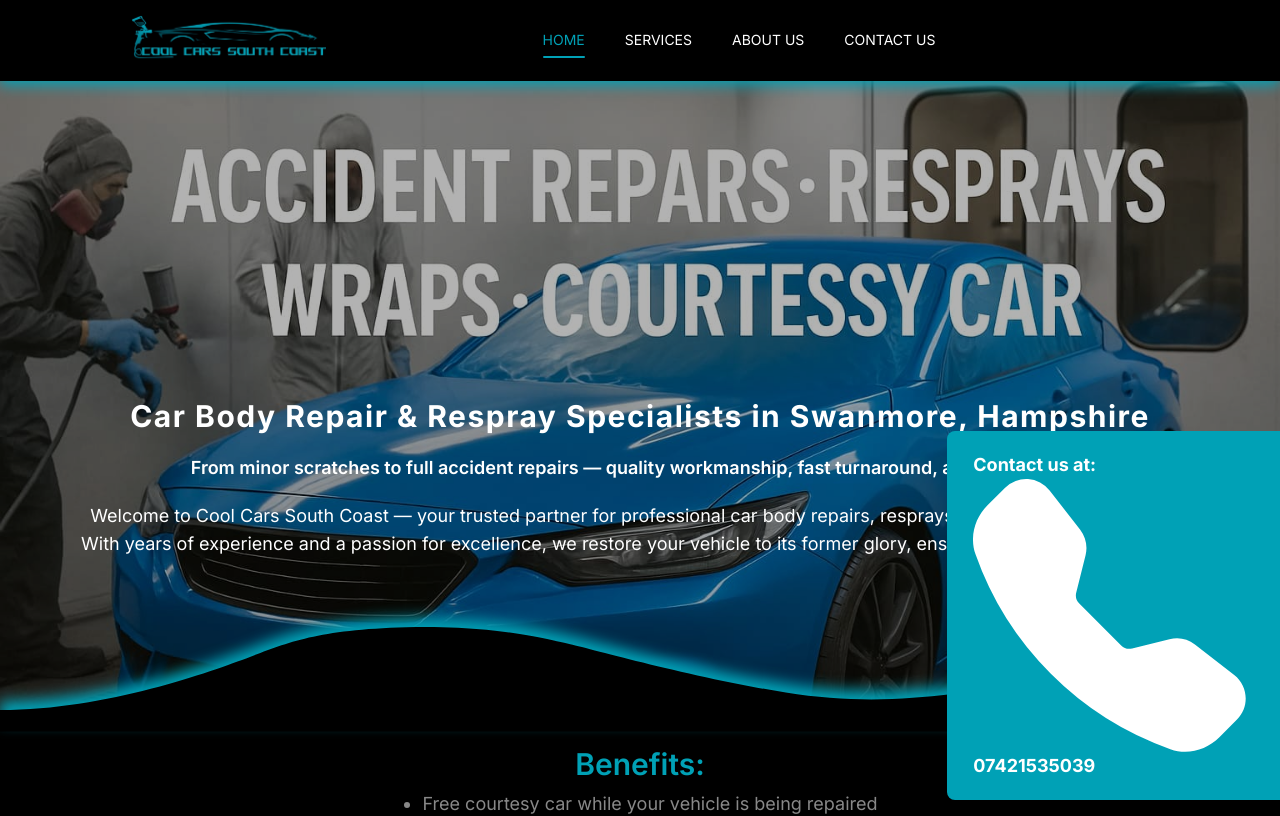
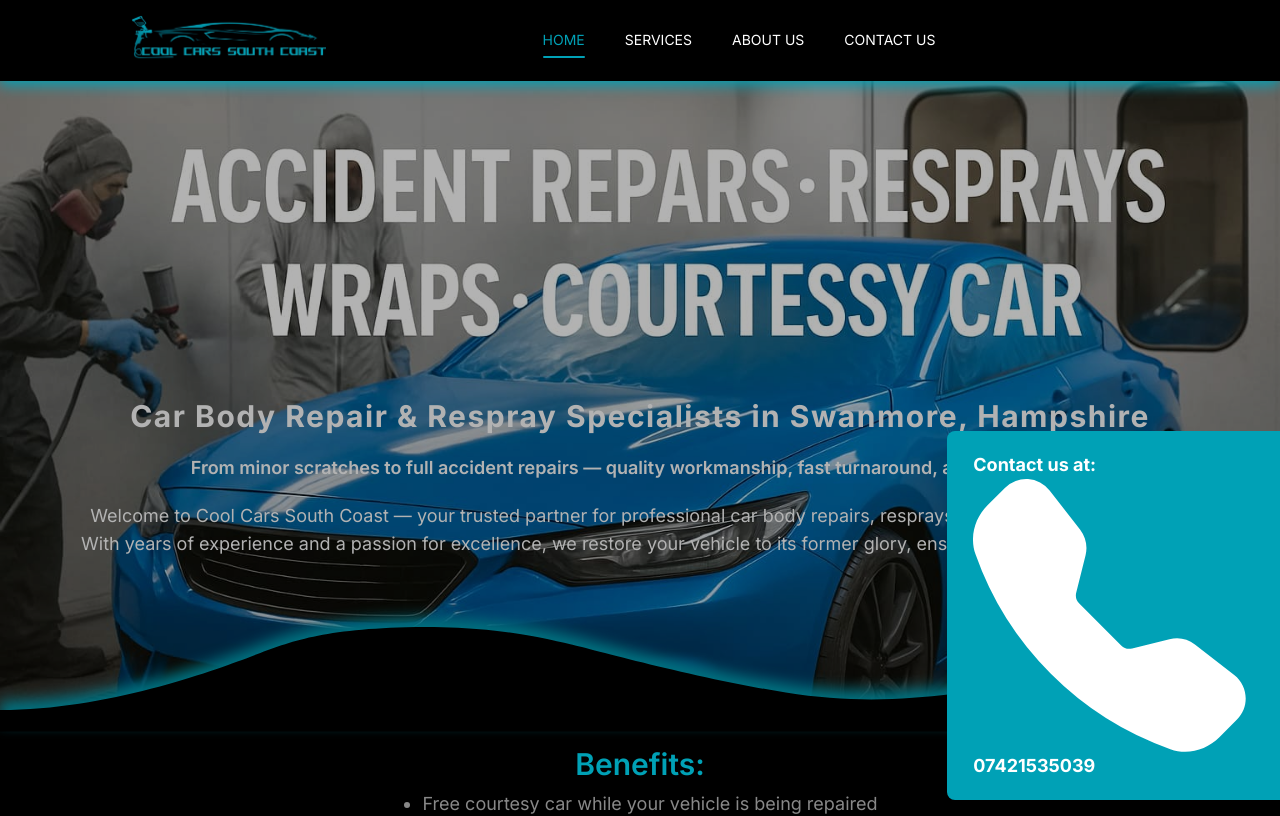
Before and after one commit to marcuCosmin/cool-cars, a Next.js app: page / in a window 1280 px wide. Shown: the top 816 px of the page. Built offline with nearby package versions, Linux system fonts and the light colour scheme.

Commit message:
Fix z-index for the bg-overlay utility class

```diff
--- a/app/globals.css
+++ b/app/globals.css
@@ -68,7 +68,7 @@
 }
 
 @utility bg-overlay {
-  @apply relative -z-20 after:empty-content after:absolute after:top-0 after:left-0 after:w-full after:h-full after:bg-black/30 after:-z-10 after:pointer-events-none;
+  @apply relative z-10 after:empty-content after:absolute after:top-0 after:left-0 after:w-full after:h-full after:bg-black/30 after:z-20 after:pointer-events-none;
 }
 
 @utility invalid-input {
```
